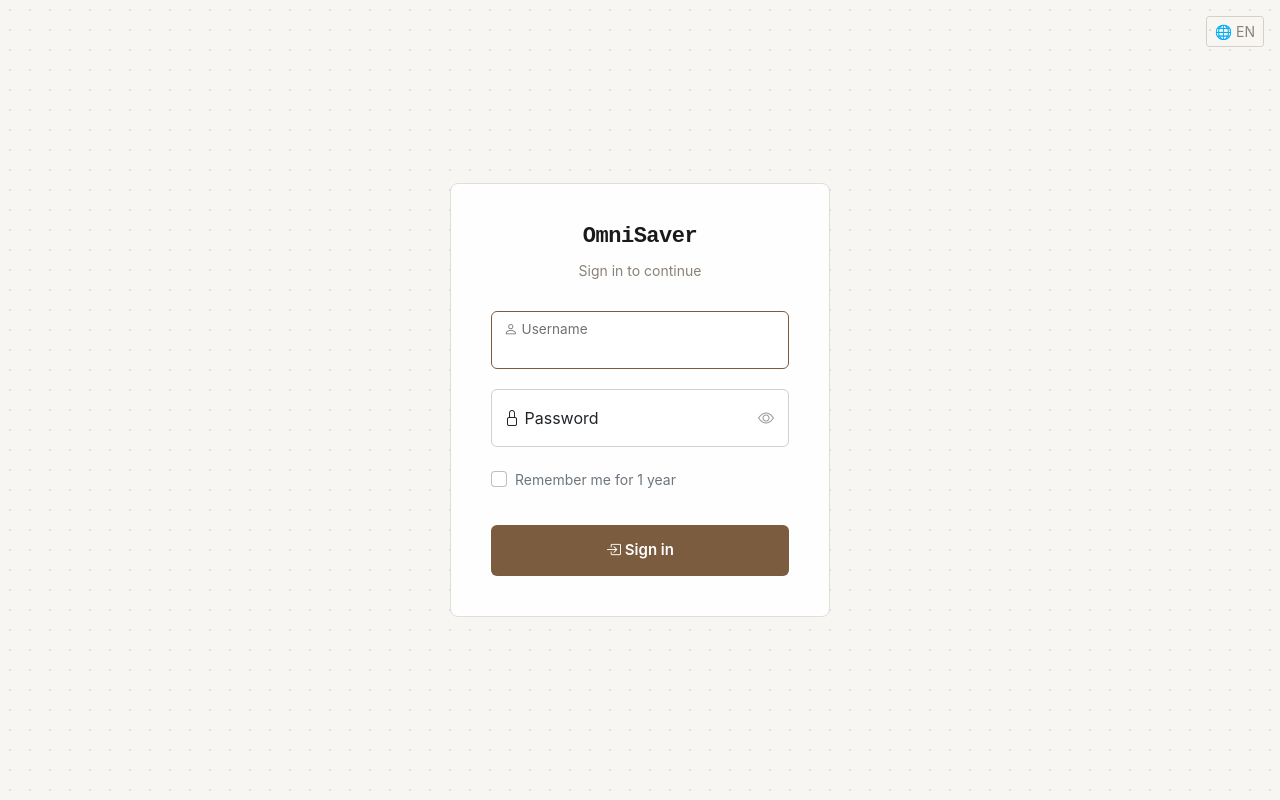
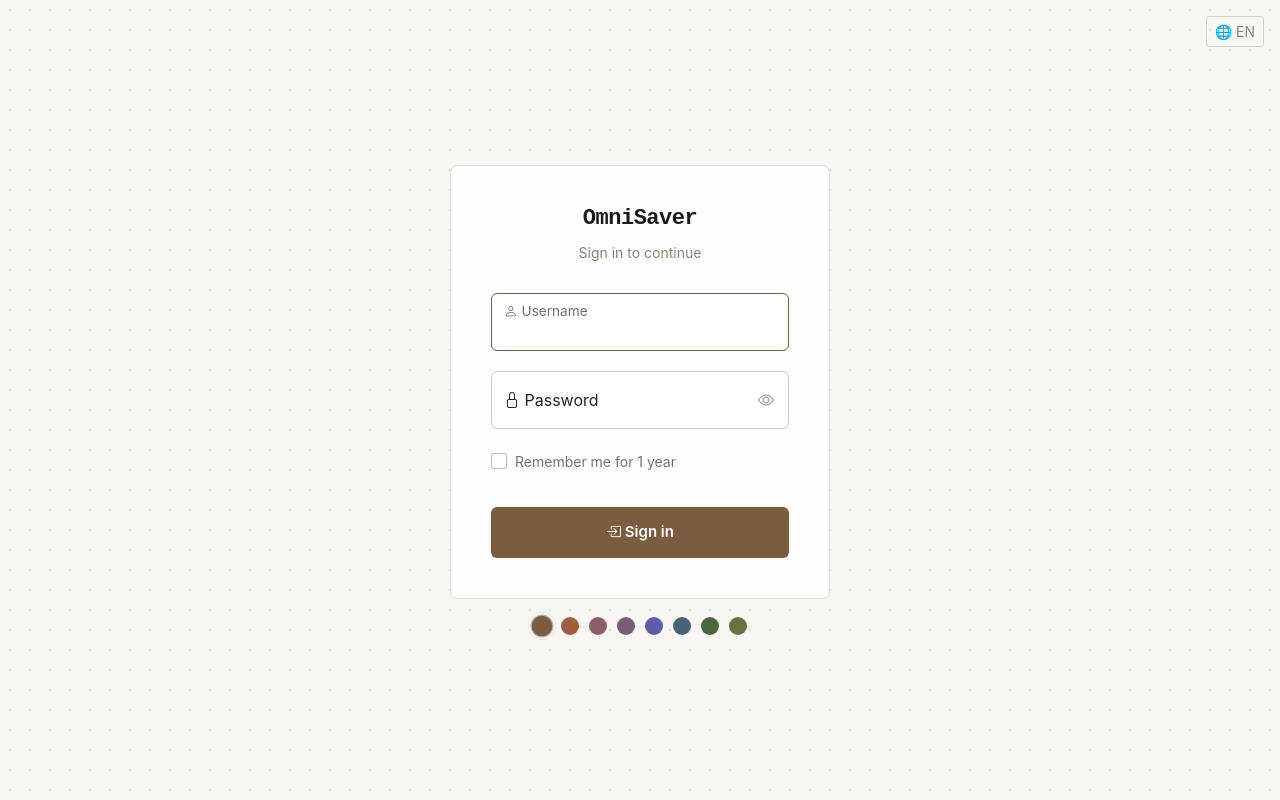
Before and after one commit to yelosheng/omnisaver, a Flask app: page /login in a window 1280 px wide. Run offline with Flask 3, Linux system fonts and the light colour scheme; parts of the project's set-up code (start-up, migrations or seed data) failed here and were passed over; some libraries are stand-ins or nearby versions.

Commit message:
feat: add accent color picker to login page with localStorage persistence

```diff
--- a/templates/login.html
+++ b/templates/login.html
@@ -7,6 +7,12 @@
     <link href="https://cdn.jsdelivr.net/npm/bootstrap@5.1.3/dist/css/bootstrap.min.css" rel="stylesheet">
     <link rel="stylesheet" href="https://cdn.jsdelivr.net/npm/bootstrap-icons@1.7.2/font/bootstrap-icons.css">
     <style>
+        :root {
+            --accent: #7c5c3e;
+            --accent-hover: #6a4f35;
+            --accent-active: #5a4229;
+        }
+
         body {
             background-color: #f7f6f3;
             background-image: radial-gradient(circle, #e0ddd6 1px, transparent 1px);
@@ -64,14 +70,19 @@
         }
 
         .form-control:focus {
-            border-color: #7c5c3e;
+            border-color: var(--accent);
             box-shadow: none;
+        }
+
+        .form-check-input:checked {
+            background-color: var(--accent);
+            border-color: var(--accent);
         }
 
         .btn-login {
             width: 100%;
             padding: 14px;
-            background: #7c5c3e;
+            background: var(--accent);
             border: none;
             border-radius: 6px;
             color: white;
@@ -83,11 +94,11 @@
         }
 
         .btn-login:hover {
-            background: #6a4f35;
+            background: var(--accent-hover);
         }
 
         .btn-login:active {
-            background: #5a4229;
+            background: var(--accent-active);
         }
 
         .alert {
@@ -107,10 +118,60 @@
         }
 
         .password-toggle:hover {
-            color: #7c5c3e;
+            color: var(--accent);
         }
 
+        /* 色板 */
+        .color-picker {
+            display: flex;
+            justify-content: center;
+            align-items: center;
+            gap: 10px;
+            margin-top: 18px;
+        }
+
+        .swatch {
+            width: 18px;
+            height: 18px;
+            border-radius: 50%;
+            cursor: pointer;
+            border: none;
+            padding: 0;
+            transition: transform 0.15s;
+            outline: none;
+        }
+
+        .swatch:hover {
+            transform: scale(1.25);
+        }
+
+        .swatch.active {
+            outline: 2px solid #f7f6f3;
+            outline-offset: 1px;
+            box-shadow: 0 0 0 3px rgba(0,0,0,0.25);
+            transform: scale(1.15);
+        }
     </style>
+    <script>
+        // 在 CSS 加载前立即恢复颜色，避免闪烁
+        (function() {
+            var themes = {
+                brown:     ['#7c5c3e','#6a4f35','#5a4229'],
+                slate:     ['#4a6278','#3d5468','#304658'],
+                green:     ['#4a6741','#3d5836','#30472a'],
+                rose:      ['#8b5e6a','#77505a','#62424a'],
+                olive:     ['#6b7040','#5a5e36','#494c2b'],
+                indigo:    ['#5b5ea6','#4d508e','#3e4175'],
+                purple:    ['#7a5c78','#674e65','#544051'],
+                terracotta:['#a05c40','#8a4f37','#73412d'],
+            };
+            var saved = localStorage.getItem('omni-accent') || 'brown';
+            var t = themes[saved] || themes.brown;
+            document.documentElement.style.setProperty('--accent', t[0]);
+            document.documentElement.style.setProperty('--accent-hover', t[1]);
+            document.documentElement.style.setProperty('--accent-active', t[2]);
+        })();
+    </script>
 </head>
 <body>
 <!-- Language switcher -->
@@ -177,14 +238,55 @@
                 </button>
             </form>
         </div>
+
+        <!-- 色板选择器 -->
+        <div class="color-picker" id="colorPicker">
+            <button class="swatch" data-key="brown"      style="background:#7c5c3e" title="暖棕"></button>
+            <button class="swatch" data-key="terracotta" style="background:#a05c40" title="赤陶"></button>
+            <button class="swatch" data-key="rose"       style="background:#8b5e6a" title="玫瑰灰"></button>
+            <button class="swatch" data-key="purple"     style="background:#7a5c78" title="静紫"></button>
+            <button class="swatch" data-key="indigo"     style="background:#5b5ea6" title="靛蓝"></button>
+            <button class="swatch" data-key="slate"      style="background:#4a6278" title="石板蓝"></button>
+            <button class="swatch" data-key="green"      style="background:#4a6741" title="森绿"></button>
+            <button class="swatch" data-key="olive"      style="background:#6b7040" title="橄榄"></button>
+        </div>
     </div>
 
     <script src="https://cdn.jsdelivr.net/npm/bootstrap@5.1.3/dist/js/bootstrap.bundle.min.js"></script>
     <script>
+        var themes = {
+            brown:     ['#7c5c3e','#6a4f35','#5a4229'],
+            slate:     ['#4a6278','#3d5468','#304658'],
+            green:     ['#4a6741','#3d5836','#30472a'],
+            rose:      ['#8b5e6a','#77505a','#62424a'],
+            olive:     ['#6b7040','#5a5e36','#494c2b'],
+            indigo:    ['#5b5ea6','#4d508e','#3e4175'],
+            purple:    ['#7a5c78','#674e65','#544051'],
+            terracotta:['#a05c40','#8a4f37','#73412d'],
+        };
+
+        function applyTheme(key) {
+            var t = themes[key];
+            if (!t) return;
+            document.documentElement.style.setProperty('--accent', t[0]);
+            document.documentElement.style.setProperty('--accent-hover', t[1]);
+            document.documentElement.style.setProperty('--accent-active', t[2]);
+            localStorage.setItem('omni-accent', key);
+            document.querySelectorAll('.swatch').forEach(function(s) {
+                s.classList.toggle('active', s.dataset.key === key);
+            });
+        }
+
+        // 初始化 active 状态
+        var current = localStorage.getItem('omni-accent') || 'brown';
+        document.querySelectorAll('.swatch').forEach(function(s) {
+            s.classList.toggle('active', s.dataset.key === current);
+            s.addEventListener('click', function() { applyTheme(this.dataset.key); });
+        });
+
         function togglePassword() {
-            const passwordInput = document.getElementById('password');
-            const toggleIcon = document.getElementById('toggleIcon');
-
+            var passwordInput = document.getElementById('password');
+            var toggleIcon = document.getElementById('toggleIcon');
             if (passwordInput.type === 'password') {
                 passwordInput.type = 'text';
                 toggleIcon.className = 'bi bi-eye-slash';
```
